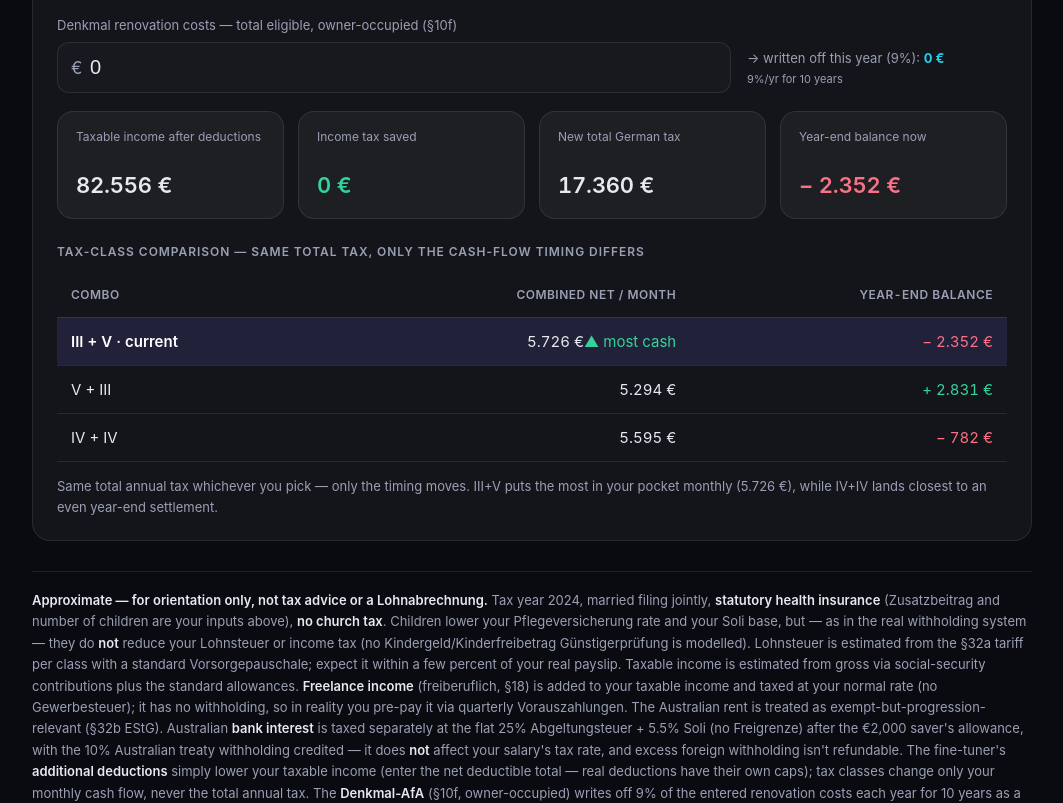
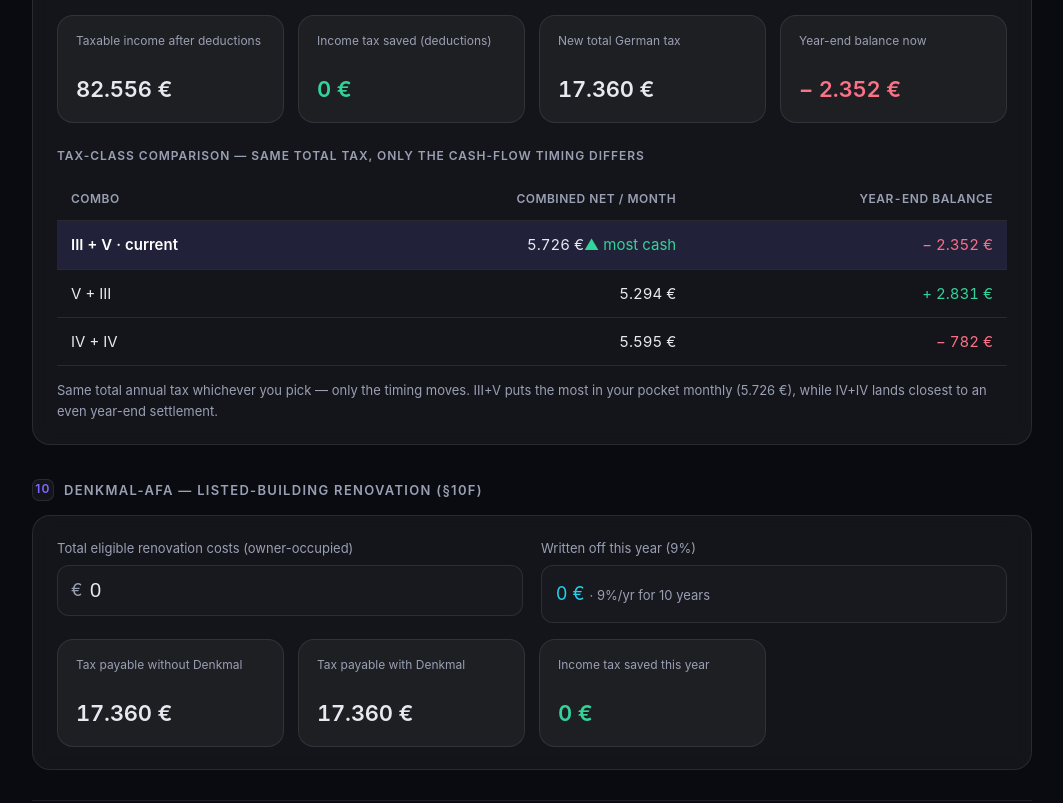
Before and after one commit to leewaa/german-tax-calculator, a Svelte app: page / in a window 1280 px wide. Shown: the part 3240-4043 px from the top of the page, without its empty margins (108-1171 px from the left). Built offline with nearby package versions, Linux system fonts and the light colour scheme.

Commit message:
feat: move Denkmal-AfA to its own card showing the payable tax
Separate section 10 with renovation-cost input, 9% write-off, and tax payable
with vs. without the write-off plus the yearly saving. Fine-tuner now isolates
the deductions saving.

```diff
--- a/src/App.svelte
+++ b/src/App.svelte
@@ -45,8 +45,10 @@
     consent = 'declined'
   }
   const r = $derived(calculate(input))
-  const baseline = $derived(calculate({ ...input, deductions: 0, denkmalCost: 0 }))
-  const saved = $derived(Math.max(0, baseline.annualTotal - r.annualTotal))
+  // Isolate each lever's effect on the payable tax.
+  const deductionsSaved = $derived(Math.max(0, calculate({ ...input, deductions: 0 }).annualTotal - r.annualTotal))
+  const noDenkmal = $derived(calculate({ ...input, denkmalCost: 0 }))
+  const denkmalSaved = $derived(Math.max(0, noDenkmal.annualTotal - r.annualTotal))
 
   // Net income (take-home), with health + care insurance explicitly subtracted.
   const monthlyNet = $derived((r.p1.netA + r.p2.netA) / 12)
@@ -303,16 +305,9 @@
         <div class="input" style="width:160px"><span>€</span><input type="number" min="0" max="200000" step="250" bind:value={deductions}></div>
       </div>
     </div>
-    <div class="field">
-      <label>Denkmal renovation costs — total eligible, owner-occupied (§10f)</label>
-      <div class="tuner-row">
-        <div class="input" style="flex:1"><span>€</span><input type="number" inputmode="numeric" min="0" step="5000" bind:value={denkmalCost}></div>
-        <div style="width:260px; color:var(--muted); font-size:13px">→ written off this year (9%): <b style="color:var(--accent2)">{eur(r.denkmalAfA)}</b><br><span style="font-size:11px">9%/yr for 10 years</span></div>
-      </div>
-    </div>
     <div class="stats" style="margin-top:6px">
       <div class="stat"><div class="k">Taxable income after deductions</div><div class="v">{eur(r.zvE)}</div></div>
-      <div class="stat"><div class="k">Income tax saved</div><div class="v" style="color:var(--good)">{saved > 0 ? '− ' + eur(saved) : eur(0)}</div></div>
+      <div class="stat"><div class="k">Income tax saved (deductions)</div><div class="v" style="color:var(--good)">{deductionsSaved > 0 ? '− ' + eur(deductionsSaved) : eur(0)}</div></div>
       <div class="stat"><div class="k">New total German tax</div><div class="v">{eur(r.grandTotal)}</div></div>
       <div class="stat"><div class="k">Year-end balance now</div><div class="v" style="color:{r.balance >= 0 ? 'var(--good)' : 'var(--bad)'}">{r.balance >= 0 ? '+ ' + eur(r.balance) : '− ' + eur(Math.abs(r.balance))}</div></div>
     </div>
@@ -338,6 +333,29 @@
       </div>
       <p class="recon-note">{comboNote}</p>
     </div>
+  </div>
+
+  <!-- ============ DENKMAL-AfA ============ -->
+  <div class="sec-title"><span class="n">10</span> Denkmal-AfA — listed-building renovation (§10f)</div>
+  <div class="card">
+    <div class="row2">
+      <div class="field">
+        <label>Total eligible renovation costs (owner-occupied)</label>
+        <div class="input"><span>€</span><input type="number" inputmode="numeric" min="0" step="5000" bind:value={denkmalCost}></div>
+      </div>
+      <div class="field">
+        <label>Written off this year (9%)</label>
+        <div class="static-field" style="color:var(--accent2)">{eur(r.denkmalAfA)} <span style="color:var(--muted); font-size:13px">· 9%/yr for 10 years</span></div>
+      </div>
+    </div>
+    <div class="stats" style="margin-top:16px">
+      <div class="stat"><div class="k">Tax payable without Denkmal</div><div class="v">{eur(noDenkmal.annualTotal)}</div></div>
+      <div class="stat"><div class="k">Tax payable with Denkmal</div><div class="v">{eur(r.annualTotal)}</div></div>
+      <div class="stat"><div class="k">Income tax saved this year</div><div class="v" style="color:var(--good)">{denkmalSaved > 0 ? '− ' + eur(denkmalSaved) : eur(0)}</div></div>
+    </div>
+    {#if r.denkmalAfA > 0}
+      <p class="recon-note">The {eur(r.denkmalAfA)} write-off lowers your taxable income, cutting this year's payable income tax (incl. Soli) from {eur(noDenkmal.annualTotal)} to {eur(r.annualTotal)} — a saving of {eur(denkmalSaved)}, repeatable for 10 years.</p>
+    {/if}
   </div>
 
   <p class="assumptions">
```
Also changed, not shown: 1 other file (tests, documents, lock files or other folders).
